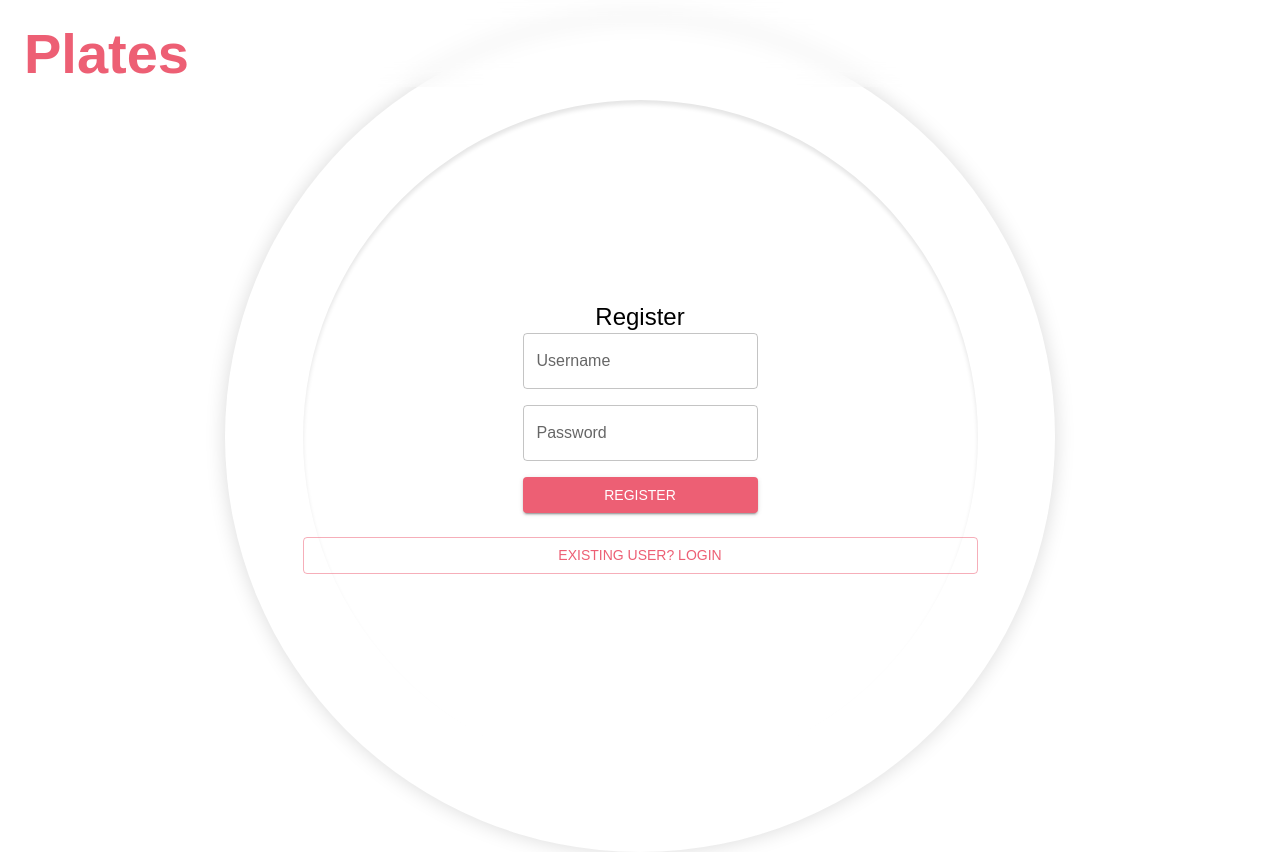
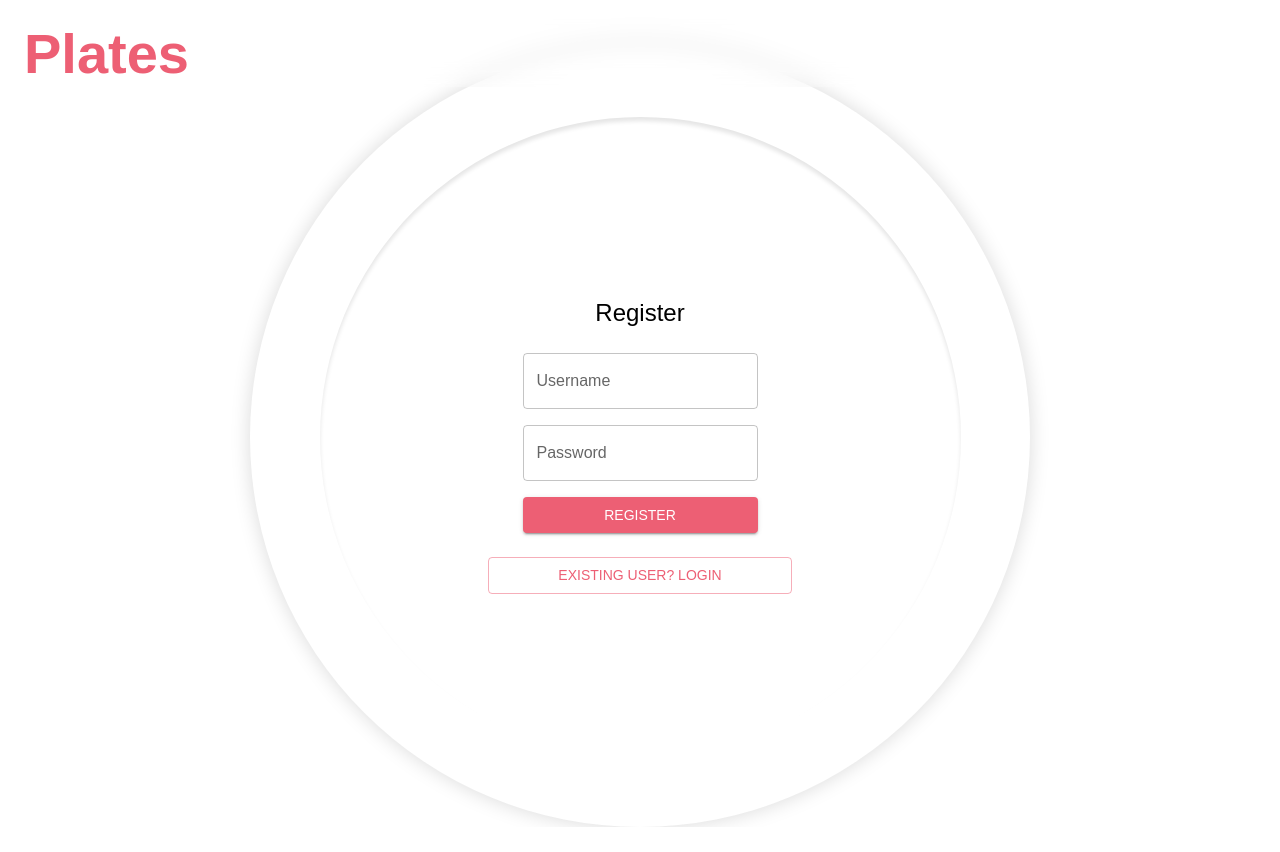
Before and after one commit to Edgar-Roman/plates, a React (Create React App) app in the folder client/: page / in a window 1280 px wide. After the commit the page ends 827 px from the top, so only its background shows below. Built offline with nearby package versions, Linux system fonts and the light colour scheme.

Commit message:
plate pt.2

```diff
--- a/client/src/App.js
+++ b/client/src/App.js
@@ -104,38 +104,40 @@ function App() {
   display: 'flex',
   justifyContent: 'center',
   alignItems: 'center',
-  bgcolor: 'background.default', // Use the default background color for the outer area
-  p: 5, // Padding to create space around the "plate"
-  borderRadius: '50%', // Make the outer container fully round
-  width: 750, // Set a larger width for the "plate"
-  height: 750, // Set a matching height to maintain the circular shape
-  boxShadow: '0px 0px 20px rgba(0, 0, 0, 0.15)', // Soft shadow for a subtle 3D effect
+  bgcolor: 'background.default',
+  p: 5,
+  borderRadius: '50%',
+  width: 700,
+  height: 700,
+  boxShadow: '0px 0px 20px rgba(0, 0, 0, 0.15)',
 }}>
   <Box sx={{
     display: 'flex',
     flexDirection: 'column',
     alignItems: 'center',
     justifyContent: 'center',
-    width: '90%', // The inner circle is smaller, representing the eating surface
-    height: '90%', // Matching height to maintain the circular shape
-    bgcolor: 'background.paper', // Use a paper color or any color that represents your plate
-    borderRadius: '50%', // Fully rounded to maintain the circular shape
-    boxShadow: 'inset 0px 4px 4px rgba(0, 0, 0, 0.1)', // Inner shadow to enhance the "plate" effect
+    width: '87%',
+    height: '87%',
+    bgcolor: 'background.paper',
+    borderRadius: '50%',
+    boxShadow: 'inset 0px 4px 4px rgba(0, 0, 0, 0.1)',
+    p: 2, // Added padding inside the inner Box for spacing
   }}>
     {view === 'auth' && (
       <>
-                <Typography component="h1" variant="h5">
+        <Typography component="h1" variant="h5" sx={{ mt: 2, mb: 3 }}> {/* Added margin for spacing */}
           {isNewUser ? 'Register' : 'Login'}
         </Typography>
         {isNewUser ? <RegistrationForm onAuthSuccess={handleAuthSuccess} setUsername={setUsername} setLoginVsRegister={setLoginVsRegister}/> : <LoginForm onAuthSuccess={handleAuthSuccess} setUsername={setUsername} setLoginVsRegister={setLoginVsRegister} setPrefComplete={setPrefComplete}/>}
+        <Box sx={{ width: '50%', mt: 3 }}> {/* Control the width of the button by wrapping it in a Box */}
           <Button
-                  fullWidth
+            fullWidth // Button will fill the width of the Box it's contained within
             variant="outlined"
-                  sx={{ mt: 3 }}
             onClick={() => setIsNewUser(!isNewUser)}
           >
             {isNewUser ? 'Existing User? Login' : 'New User? Register'}
           </Button>
+        </Box>
       </>
     )}
             {view === 'preferences' && <PreferencesForm onSubmit={handlePreferencesSubmit} username={username} setPrefComplete={setPrefComplete}/>}
--- a/client/src/components/PreferencesForm.js
+++ b/client/src/components/PreferencesForm.js
@@ -10,7 +10,7 @@ function PreferencesForm({ onSubmit, username }) {  // Accept onSubmit as a prop
 
     // List of cuisines
     const cuisines = [
-      "American", "Chinese", "Cuban", "Greek", "Indian", "Italian", "Japanese", "Korean", "Mexican", "Thai", "Vietnamese",
+      "Chinese", "Greek", "Indian", "Italian", "Japanese", "Korean", "Mexican", "Thai", "Vietnamese",
     ];
 
     const handleCuisineChange = (_, newCuisines) => {
```
Lines whose indentation alone changed are shown as unchanged.
